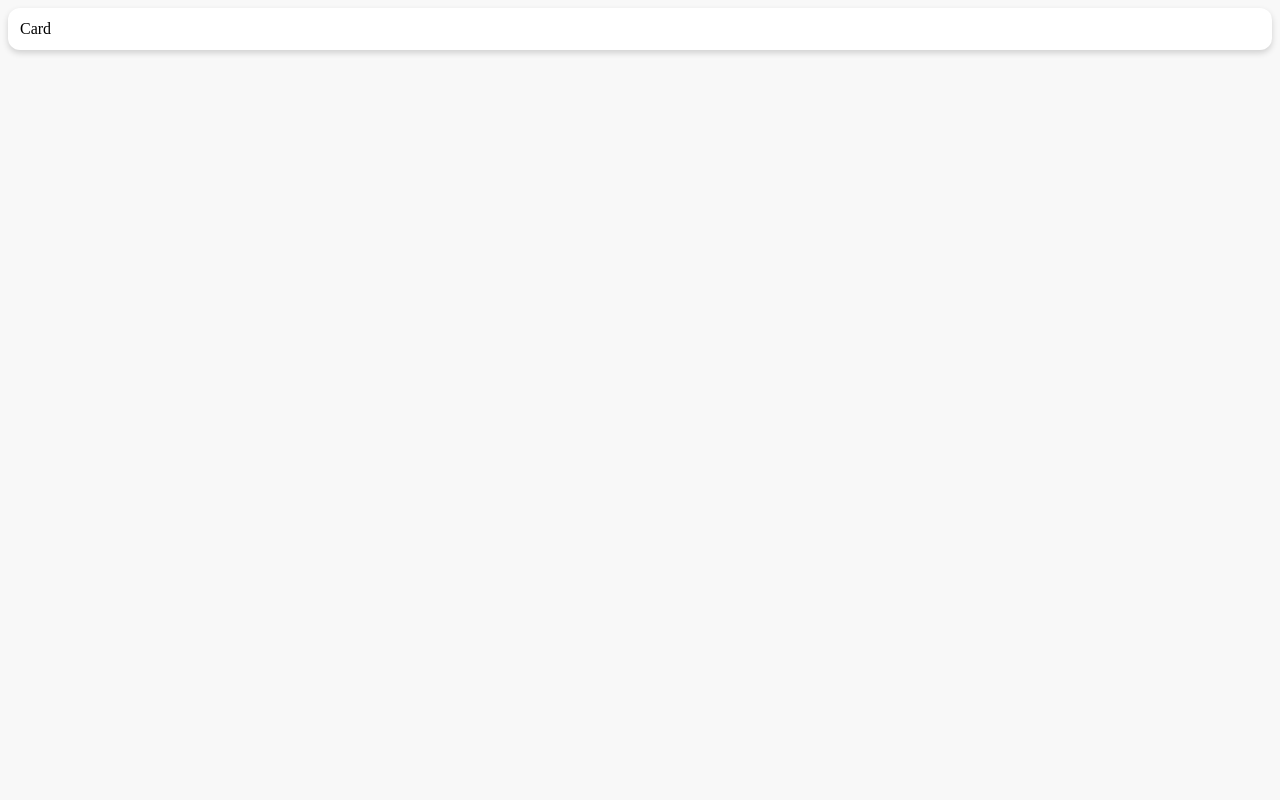
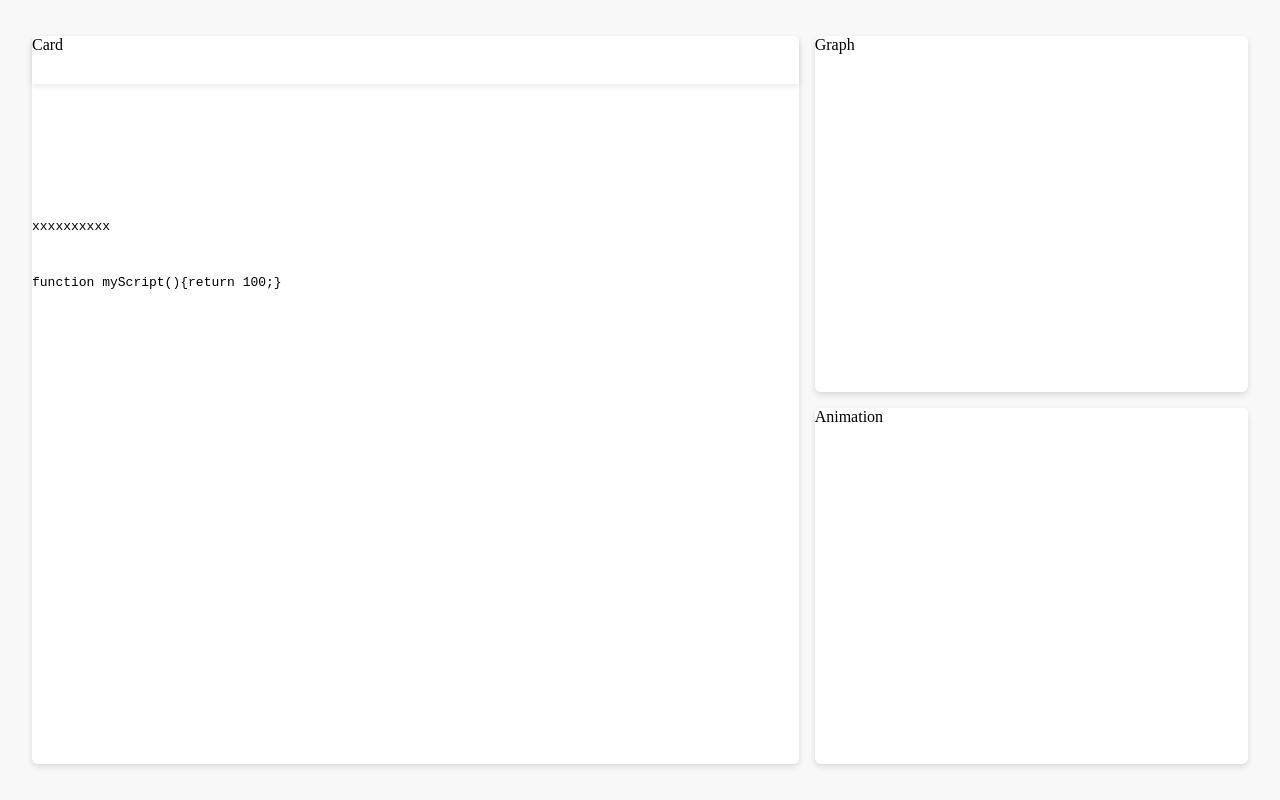
Before and after one commit to wzjing/AM-Kit, a website built with webpack: page src/index.pug in a window 1280 px wide. Built offline with nearby package versions, Linux system fonts and the light colour scheme.

Commit message:
update codemirror

```diff
--- a/package.json
+++ b/package.json
@@ -29,6 +29,7 @@
     "style-loader": "^0.23.1",
     "webpack": "^4.29.6",
     "webpack-cli": "^3.3.0",
-    "webpack-dev-server": "^3.2.1"
+    "webpack-dev-server": "^3.2.1",
+    "codemirror": "^5.45.0"
   }
 }
--- a/src/index.pug
+++ b/src/index.pug
@@ -21,5 +21,13 @@ html(lang=en)
     meta(name="theme-color", content="#009688")
     title AM-Kit
   body
-    .card
-      | Card
+    .content
+      .card#editor
+        .editor-title-bar
+          | Card
+        .code-editor
+      .sub-layout
+        .card#graph
+          | Graph
+        .card#animation
+          | Animation
--- a/src/scripts/index.js
+++ b/src/scripts/index.js
@@ -1,8 +1,12 @@
-import {Animation, Color} from "./libs/animation";
-import {AcceleratedInterpolator} from "./libs/interpolators";
+import {Animation, Color} from './lib/animation';
 import '../stylesheets/stylesheet.scss'
+
+let CodeMirror = require('codemirror');
 
 // Test
 window.onload = () => {
-
+    let editor = CodeMirror(document.querySelector('.code-editor'), {
+        value: "function myScript(){return 100;}\n",
+        mode:  "javascript"
+    });
 };
--- a/src/stylesheets/stylesheet.scss
+++ b/src/stylesheets/stylesheet.scss
@@ -1,12 +1,75 @@
+$gap-size: 16px;
+
+@mixin corner {
+  border-radius: 4px;
+  @media screen and (min-width: 1280px) {
+    border-radius: 6px;
+  }
+}
+
+html {
+  padding: 0;
+  margin: 0;
+  width: 100%;
+  height: 100%;
+}
+
 body {
+  display: flex;
+  padding: 0;
+  margin: 0;
+  width: 100%;
+  height: 100%;
   background-color: #F8F8F8;
+
+}
+
+.content {
+  flex: 1 1 auto;
+  display: flex;
+  flex-direction: row;
+  padding: 36px 32px;
+}
+
+.sub-layout {
+  margin-left: $gap-size/2;
+  flex: 1 0 300px;
+  display: flex;
+  flex-direction: column;
 }
 
 .card{
+  @include corner;
   background-color: #FFFFFF;
   border-style: none;
-  border-radius: 12px;
   box-sizing: border-box;
-  box-shadow: 0 3px 6px 0 rgba(0, 0, 0, 0.16);
-  padding: 12px;
+  box-shadow: 0 3px 6px 0 rgba(0, 0, 0, 0.12);
+
+  &#editor {
+    margin-right: $gap-size/2;
+    flex: 2 0 500px;
+  }
+
+  &#graph {
+    margin-bottom: $gap-size/2;
+    flex: 1 1 auto;
+  }
+
+  &#animation {
+    margin-top: $gap-size/2;
+    flex: 1 1 auto;
+  }
 }
+
+.editor-title-bar {
+  border-bottom-left-radius: 0;
+  border-bottom-right-radius: 0;
+  min-height: 48px;
+  box-shadow: 0 3px 6px 0 rgba(0, 0, 0, 0.08);
+  box-sizing: border-box;
+}
+
+.code-editor {
+  margin-top: 10px;
+  width: 100%;
+}
--- a/webpack.config.js
+++ b/webpack.config.js
@@ -4,8 +4,8 @@ const MiniCssExtraPlugin = require('mini-css-extract-plugin');
 
 module.exports = {
     entry: {
-        index: './src/scripts/index.js',
-        pager: './src/scripts/pager.js'
+        index: ['./src/scripts/index.js'],
+        pager: './src/scripts/pager.js',
     },
     output: {
         filename: 'scripts/[name].js',
@@ -45,7 +45,19 @@ module.exports = {
                 use: [
                     MiniCssExtraPlugin.loader,
                     'css-loader',
-                    'sass-loader'
+                    {
+                        loader: 'sass-loader',
+                        options: {
+                            includePaths: ['']
+                        }
+                    }
+                ]
+            },
+            {
+                test: /\.css$/,
+                use: [
+                    MiniCssExtraPlugin.loader,
+                    'css-loader'
                 ]
             }
         ]
```
Also changed, not shown: src/scripts/lib/animation.js (renamed from src/scripts/libs/animation.js), src/scripts/lib/interpolators.js (renamed from src/scripts/libs/interpolators.js), 1 other file.
